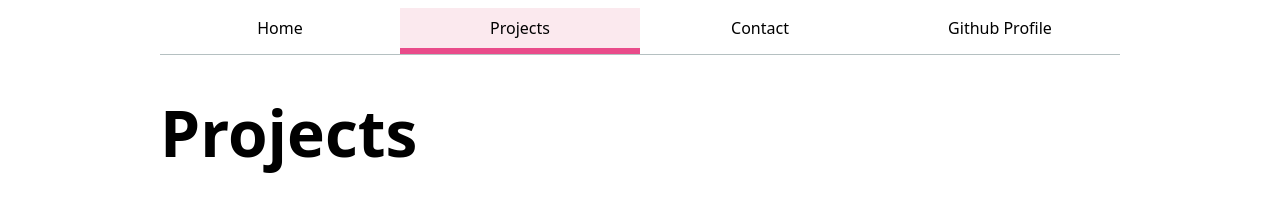
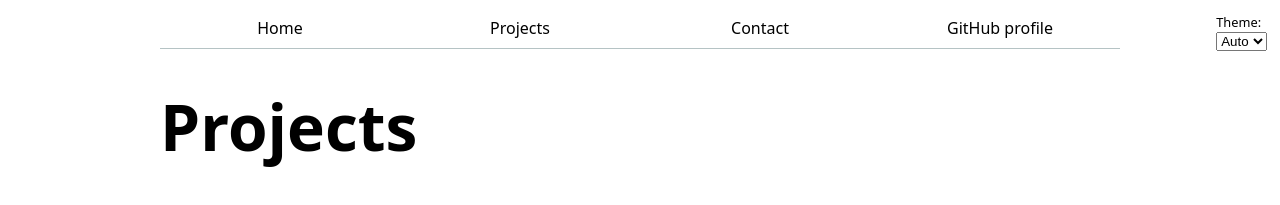
Before and after one commit to kanarinka/portfolio, a plain HTML site: page projects/index.html in a window 1280 px wide. Shown: the top 205 px of the page. Drawn offline with Linux system fonts and the light colour scheme.

Commit message:
lab 3 changes

```diff
--- /dev/null
+++ b/global.js
@@ -0,0 +1,72 @@
+
+function $$ (selector, context = document) {
+	return Array.from(context.querySelectorAll(selector));
+}
+const ARE_WE_HOME = document.documentElement.classList.contains("home");
+
+let nav = document.createElement("nav");
+document.body.prepend(nav);
+
+let pages = [
+	{url: "", title: "Home"},
+	{url: "projects/", title: "Projects"},
+    {url: "contact/", title: "Contact"},
+	{url: "https://github.com/kanarinka", title: "GitHub profile"}
+];
+for (let p of pages) {
+	let url = p.url;
+	let title = p.title;
+	url = !ARE_WE_HOME && !url.startsWith("http") ? "../" + url : url;
+
+    nav.insertAdjacentHTML("beforeend", `<a href="${ url }">${ title }</a>` );
+
+}
+
+
+let navLinks = $$("nav a");
+let currentLink = navLinks.find(a => a.host === location.host && a.pathname === location.pathname)
+currentLink?.classList.add("current");
+
+
+/* COLOR SCHEME STUFF */
+document.body.insertAdjacentHTML("afterbegin",
+	`<label class="color-scheme">
+		Theme:
+		<select>
+			<option value="light dark">Auto</option>
+			<option value="light">Light</option>
+			<option value="dark">Dark</option>
+		</select>
+	</label>`
+);
+
+
+localStorage.colorScheme = localStorage.colorScheme ? localStorage.colorScheme : "light dark";
+document.documentElement.style.setProperty("color-scheme", localStorage.colorScheme);
+
+let select = document.querySelector("select");
+select.value = localStorage.colorScheme;
+
+select.addEventListener("input", function (event) {
+
+	document.documentElement.style.setProperty("color-scheme", event.target.value);
+	localStorage.colorScheme = event.target.value;
+	console.log("from event listener the local storage is "+localStorage.colorScheme)
+});
+
+/* BETTER CONTACT FORM */
+let form = document.querySelector("form");
+form?.addEventListener("submit", function (event) {
+
+	event.preventDefault();
+	let data = new FormData(form);
+	let url = form.action + "?";
+	for (let [name, value] of data) {
+		// TODO build URL parameters here
+		console.log(name, encodeURIComponent(value));
+		url += name + "=" + encodeURIComponent(value) +"&";
+		console.log(url);
+	}
+	location.href = url;
+
+});
--- a/projects/index.html
+++ b/projects/index.html
@@ -5,16 +5,17 @@
     <meta name="viewport" content="width=device-width, initial-scale=1.0">
     <title>Projects</title>
     <link rel="stylesheet" href="../style.css">
+    <script type="module" src="../global.js"></script>
 </head>
 <body>
-    <nav class="menu">
+    <!-- <nav class="menu">
         <ul>
           <li><a href="../index.html">Home</a></li>
-          <li><a href="#" class="current">Projects</a></li>
+          <li><a href="#">Projects</a></li>
           <li><a href="../contact/index.html">Contact</a></li>
           <li><a href="https://github.com/kanarinka" target="_blank">Github Profile</a></li>
         </ul>
-      </nav>
+      </nav> -->
     <h1>Projects</h1>
     <div class="projects">
         <article>
--- a/style.css
+++ b/style.css
@@ -1,5 +1,6 @@
 html {
     --color-accent: oklch(65% 50% 0);
+    color-scheme: dark;
 }
 body {
     /* Set line height to 1.5 times the font size
@@ -18,7 +19,10 @@ nav{
     margin-bottom: 20px;
     border-bottom-width: 1px;
     border-bottom-style: solid;
-    border-bottom-color: oklch(80% 3% 200);
+    /* border-bottom-color: oklch(80% 3% 200); */
+    --border-color: oklch(50% 10% 200 / 40%);
+    border-bottom-color: var(--border-color);
+
 }
 nav a{
     flex: 1;
@@ -30,11 +34,14 @@ nav a{
 }
 nav a.current{
     border-bottom: 0.4em solid var(--color-accent);
-    background-color: oklch(from var(--color-accent) 95% 5% h);
+    /* background-color: oklch(from var(--color-accent) 95% 5% h); */
+    background-color: color-mix(in oklch, var(--color-accent), canvas 85%);
 }
 nav a:hover{
     /*border-bottom: 0.4em solid var(--color-accent);*/
-    background-color: oklch(from var(--color-accent) 95% 5% h);
+    /* background-color: oklch(from var(--color-accent) 95% 5% h); */
+    background-color: color-mix(in oklch, var(--color-accent), canvas 85%);
+
 }
 form{
     display:grid;
@@ -81,3 +88,10 @@ h1, h2, h3, h4, h5, h6{
     line-height: 1.1;
     text-wrap: balance;
 }
+.color-scheme{
+    position: absolute;
+    top:1em;
+    right:1em;
+    font-size: 80%;
+    font-family: inherit;
+}
```
Also changed, not shown: contact/index.html (+4 -9 lines), index.html (+4 -3 lines).
